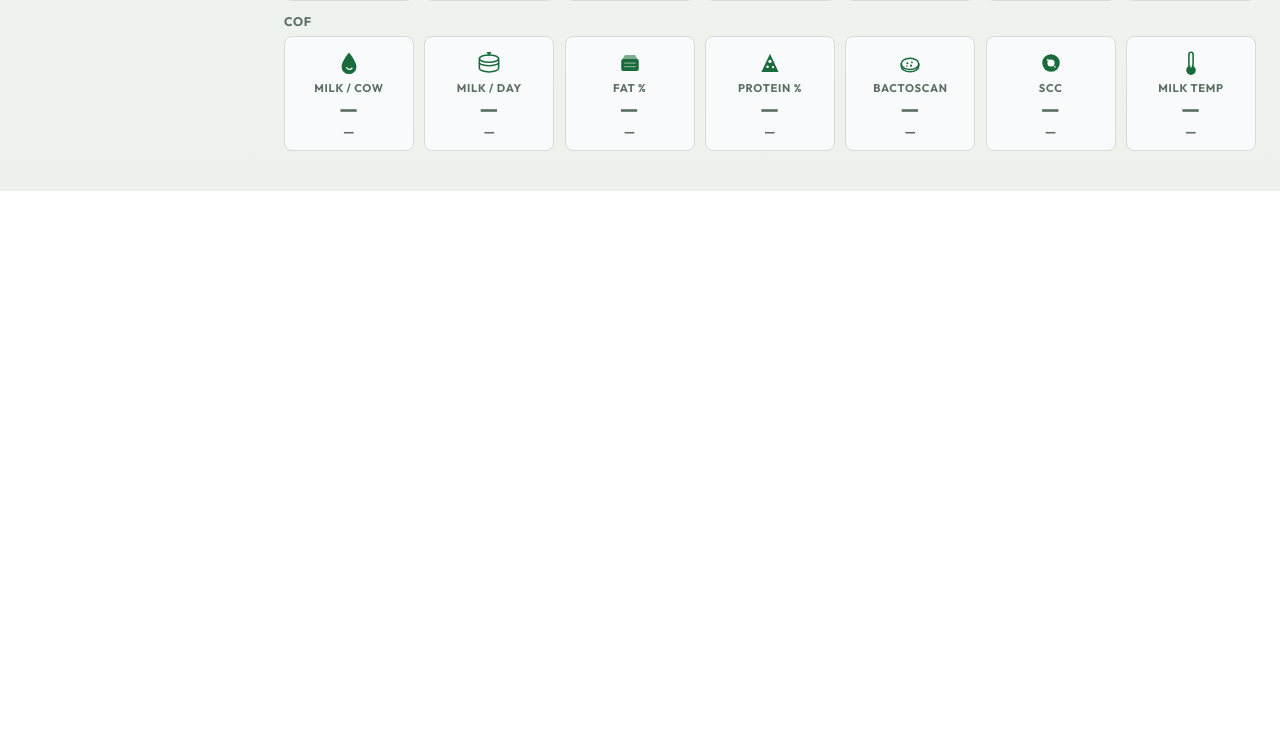
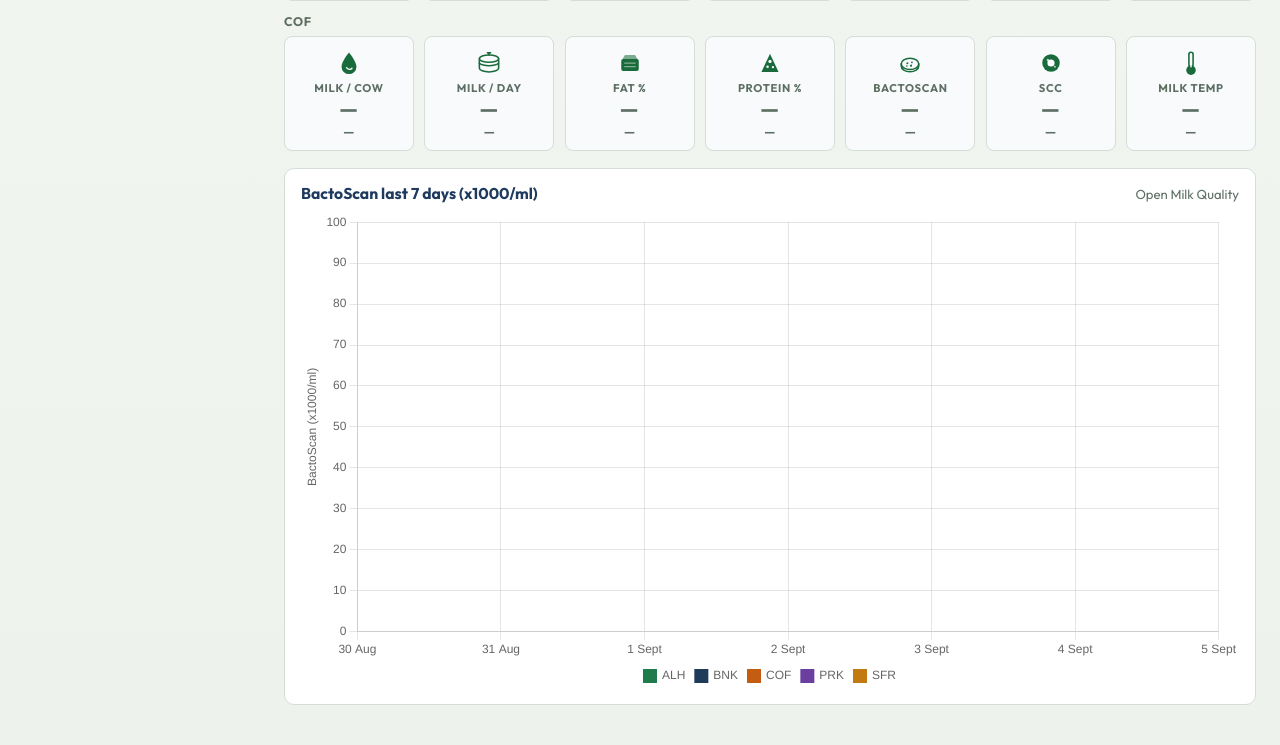
Before and after one commit to Thomo8787/Dairy-Dashboard, a Flask app: page / in a window 1280 px wide. Shown: the part 802-1547 px from the top of the page. Before the commit the page ends 993 px from the top, so only its background shows below. Run offline with Flask 3, Linux system fonts and the light colour scheme; the visitor is signed in with stand-in values (Sample User, id 1); tables that the repository leaves empty hold one stand-in row (values such as "Sample post"); some libraries are stand-ins or nearby versions.

Commit message:
Add Home BactoScan chart for the last 7 days below Production tiles.
Shows daily farm BactoScan values with a fixed 0-100 y-axis so milk quality is visible at a glance on Home.

Co-authored-by: Cursor <cursoragent@cursor.com>

```diff
--- a/app.py
+++ b/app.py
@@ -310,6 +310,7 @@ def logout():
 def home():
     return render_template(
         "home.html",
+        farm_chart_colors=FARM_CHART_COLORS,
         **_page_context(active_nav="home"),
     )
 
--- a/services/production_summary.py
+++ b/services/production_summary.py
@@ -165,6 +165,52 @@ def _annotate_volume_and_cows(trend: dict[str, list[dict[str, Any]]]) -> None:
                 point["litres_per_cow"] = None
 
 
+def _daily_metric_value(point: dict[str, Any] | None, key: str) -> int | None:
+    if point is None or point.get(key) is None:
+        return None
+    try:
+        return int(round(float(point[key])))
+    except (TypeError, ValueError):
+        return None
+
+
+def _build_quality_chart(
+    trend: dict[str, list[dict[str, Any]]],
+    *,
+    window_end: dt.date,
+    key: str,
+    days: int = _SHORT_WINDOW_DAYS,
+) -> dict[str, Any]:
+    """Multi-farm daily series for the last ``days`` calendar days ending ``window_end``."""
+    start = window_end - dt.timedelta(days=days - 1)
+    dates = [start + dt.timedelta(days=offset) for offset in range(days)]
+
+    by_farm: dict[str, dict[dt.date, dict[str, Any]]] = {}
+    for farm in HERD_FARM_OPTIONS:
+        points_by_date: dict[dt.date, dict[str, Any]] = {}
+        for point in trend.get(farm) or []:
+            day = _parse_day(point.get("date"))
+            if day is None or day < start or day > window_end:
+                continue
+            points_by_date[day] = point
+        by_farm[farm] = points_by_date
+
+    series: dict[str, list[int | None]] = {}
+    for farm in HERD_FARM_OPTIONS:
+        points_by_date = by_farm.get(farm) or {}
+        series[farm] = [
+            _daily_metric_value(points_by_date.get(day), key) for day in dates
+        ]
+
+    return {
+        "dates": [d.isoformat() for d in dates],
+        "series": series,
+        "metric": key,
+        "window_days": days,
+        "completed_through": window_end.isoformat(),
+    }
+
+
 def get_production_summary(*, as_of: dt.date | None = None) -> dict[str, Any]:
     """Return per-farm 7-day / 30-day production averages ending yesterday."""
     today = as_of or _uk_today()
@@ -197,4 +243,7 @@ def get_production_summary(*, as_of: dt.date | None = None) -> dict[str, Any]:
         "completed_through": completed_through.isoformat(),
         "href": "/milk-quality/collections",
         "farms": farms_out,
+        "bactoscan_chart": _build_quality_chart(
+            trend, window_end=completed_through, key="bactoscan"
+        ),
     }
--- a/static/css/app.css
+++ b/static/css/app.css
@@ -450,6 +450,45 @@ html, body {
   font-weight: 700;
   color: #1e3a5f;
   letter-spacing: 0.02em;
+}
+
+.home-bactoscan-chart-card {
+  margin: 1.1rem 0 0;
+  padding: 0.85rem 1rem 0.75rem;
+  background: #fff;
+  border: 1px solid var(--line);
+  border-radius: 10px;
+}
+
+.home-bactoscan-chart-head {
+  display: flex;
+  align-items: baseline;
+  justify-content: space-between;
+  gap: 0.75rem;
+  margin-bottom: 0.55rem;
+}
+
+.home-bactoscan-chart-head h3 {
+  margin: 0;
+  font-size: 0.98rem;
+  font-weight: 700;
+  color: #1e3a5f;
+}
+
+.home-bactoscan-chart-link {
+  font-size: 0.82rem;
+  color: var(--muted);
+  text-decoration: none;
+}
+
+.home-bactoscan-chart-link:hover {
+  color: #1e3a5f;
+  text-decoration: underline;
+}
+
+.home-bactoscan-chart-wrap {
+  position: relative;
+  height: 480px;
 }
 
 .home-farm-block + .home-farm-block {
--- a/templates/home.html
+++ b/templates/home.html
@@ -115,6 +115,15 @@
       </div>
     </div>
     {% endfor %}
+    <div class="home-bactoscan-chart-card">
+      <div class="home-bactoscan-chart-head">
+        <h3>BactoScan last 7 days (x1000/ml)</h3>
+        <a class="home-bactoscan-chart-link" href="{{ url_for('milk_quality_collections') }}">Open Milk Quality</a>
+      </div>
+      <div class="home-bactoscan-chart-wrap">
+        <canvas id="home-bactoscan-chart" aria-label="Daily BactoScan by farm for the last seven days"></canvas>
+      </div>
+    </div>
   </section>
   {% endif %}
 
@@ -165,11 +174,14 @@
 </script>
 {% endif %}
 {% if current_user and current_user.perm_milk_quality %}
+<script src="https://cdn.jsdelivr.net/npm/chart.js@4.4.7/dist/chart.umd.min.js"></script>
 <script>
 (() => {
   const root = document.getElementById("home-production");
   if (!root) return;
   const farmBlocks = Array.from(root.querySelectorAll("[data-production-farm]"));
+  const FARM_COLORS = {{ farm_chart_colors | tojson }};
+  let bactoscanChart = null;
 
   function fmtInt(value) {
     const n = Number(value);
@@ -193,6 +205,13 @@
     }
     if (metric === "milk_per_cow" || metric === "milk_temp") return fmtFixed(value, 1);
     return fmtFixed(value, 2);
+  }
+
+  function formatDateLabel(iso) {
+    if (!iso) return "";
+    const d = new Date(iso + "T00:00:00");
+    if (Number.isNaN(d.getTime())) return iso;
+    return d.toLocaleDateString("en-GB", { day: "numeric", month: "short" });
   }
 
   function setStatus(widget, status) {
@@ -225,6 +244,71 @@
     });
   }
 
+  function renderBactoscanChart(chartPayload) {
+    const canvas = document.getElementById("home-bactoscan-chart");
+    if (!canvas || typeof Chart === "undefined") return;
+    if (bactoscanChart) {
+      bactoscanChart.destroy();
+      bactoscanChart = null;
+    }
+    const dates = (chartPayload && chartPayload.dates) || [];
+    const series = (chartPayload && chartPayload.series) || {};
+    const farms = Object.keys(series);
+    if (!dates.length || !farms.length) return;
+
+    const datasets = farms.map((farm) => {
+      const color = FARM_COLORS[farm] || "#555";
+      return {
+        label: farm,
+        data: series[farm] || [],
+        borderColor: color,
+        backgroundColor: color,
+        tension: 0.35,
+        spanGaps: true,
+        pointRadius: 3,
+        borderWidth: 2,
+      };
+    });
+
+    bactoscanChart = new Chart(canvas, {
+      type: "line",
+      data: {
+        labels: dates.map(formatDateLabel),
+        datasets,
+      },
+      options: {
+        responsive: true,
+        maintainAspectRatio: false,
+        animation: false,
+        interaction: { mode: "index", intersect: false },
+        plugins: {
+          legend: {
+            position: "bottom",
+            labels: { boxWidth: 12, font: { size: 12 } },
+          },
+          tooltip: {
+            callbacks: {
+              title(items) {
+                const idx = items[0] && items[0].dataIndex;
+                return dates[idx] || "";
+              },
+            },
+          },
+        },
+        scales: {
+          x: {
+            ticks: { maxRotation: 0, autoSkip: true, maxTicksLimit: 10 },
+          },
+          y: {
+            min: 0,
+            max: 100,
+            title: { display: true, text: "BactoScan (x1000/ml)" },
+          },
+        },
+      },
+    });
+  }
+
   async function loadProduction() {
     try {
       const res = await fetch("/milk-quality/api/production-summary");
@@ -252,6 +336,7 @@
           );
         });
       });
+      renderBactoscanChart(data.bactoscan_chart || {});
     } catch (_err) {
       markError();
     }
```
